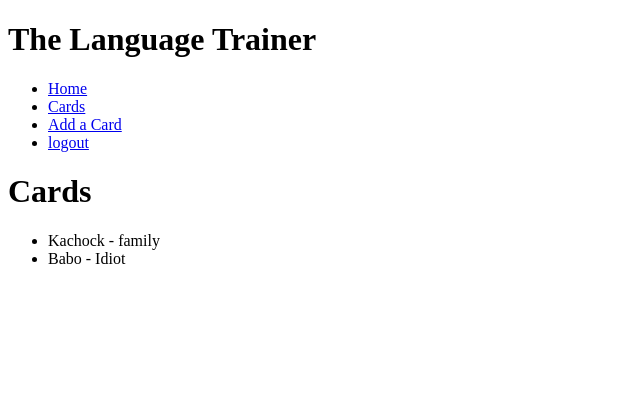
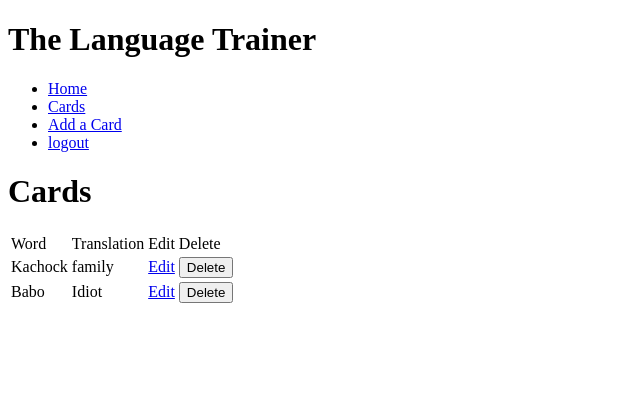
Before and after one commit to Ianu5/django_karteikarten, a Django app: page /cards in a window 1280 px wide. Shown: the top 412 px of the page, without its empty margins (0-640 px from the left). Run offline with Django 5.2, Linux system fonts and the light colour scheme; a user stored in the database is signed in; data comes from the database, SQL or seed files in the repository; both versions use the stored data as it was after the commit.

Commit message:
Added delete_card and editing card functionality

```diff
--- a/language_trainer/vocabulary/templates/vocabulary/card_list.html
+++ b/language_trainer/vocabulary/templates/vocabulary/card_list.html
@@ -4,11 +4,31 @@
 
 {% block content %}
 <h1>Cards</h1>
-    <ul>
-        {% for card in cards %}
-            <li>{{ card.foreign_word }} - {{ card.translation }}</li>
+    <table>
+        <thead>
+            <td>Word</td>
+            <td>Translation</td>
+            <td>Edit</td>
+            <td>Delete</td>
+        </thead>
+        <tbody>
+            {% for card in cards %}
+            <tr>
+                <td>{{ card.foreign_word }}</td>
+                <td>{{ card.translation }}</td>
+                <td>
+                    <a href="{% url 'edit_card' card.id %}">Edit</a>
+                </td>
+                <td>
+                    <form action="{% url 'delete_card' card.id%}" method="post" style="display: inline;">
+                        {% csrf_token %}
+                        <button type="submit" onclick="return confirm('Confirm Deletion')">Delete</button>
+                    </form>
+                </td>
+            </tr>
+        </tbody>
         {% empty %}
-            <li>No cards</li>
+
         {% endfor %}
-    </ul>
+    </table>
 {% endblock %}
--- a/language_trainer/vocabulary/urls.py
+++ b/language_trainer/vocabulary/urls.py
@@ -1,5 +1,5 @@
 from django.urls import path
-from .views import UserLogin, UserRegistration, HomeView, CardListView, logoutuser, CreateCard
+from .views import UserLogin, UserRegistration, HomeView, CardListView, logoutuser, CreateCard, delete_card, CardUpdate
 from django.contrib.auth.views import LogoutView
 
 urlpatterns = [
@@ -9,4 +9,6 @@ urlpatterns = [
     path('cards', CardListView.as_view(), name='card_list'),
     path('logout', logoutuser, name='logout'),
     path('add_card', CreateCard.as_view(), name='add_card'),
+    path('cards/<int:pk>/delete', delete_card, name='delete_card'),
+    path('cards/<int:pk>/edit/', CardUpdate.as_view(), name='edit_card'),
 ]
--- a/language_trainer/vocabulary/views.py
+++ b/language_trainer/vocabulary/views.py
@@ -1,4 +1,4 @@
-from django.shortcuts import render
+from django.shortcuts import render, get_object_or_404, redirect
 from django.views import View
 from django.views.generic import TemplateView, ListView, FormView, DeleteView, UpdateView
 from django.views.generic.edit import CreateView
@@ -7,7 +7,6 @@ from django.contrib.auth import logout
 from django.contrib.auth.mixins import LoginRequiredMixin
 from django.contrib.auth.forms import UserCreationForm
 from django.urls import reverse_lazy
-from django.shortcuts import redirect
 from .models import Card, Tag
 from .forms import CardForm
 
@@ -42,3 +41,15 @@ class CardListView(LoginRequiredMixin, ListView):
 def logoutuser(request):
     logout(request)
     return redirect('/')
+
+def delete_card(request, pk):
+    card = get_object_or_404(Card, pk=pk)
+    if request.method == 'POST':
+        card.delete()
+        return redirect('card_list')
+
+class CardUpdate(UpdateView):
+    model = Card
+    template_name = 'vocabulary/card_edit.html'
+    form_class = CardForm
+    success_url = reverse_lazy('card_list')
```
Also changed, not shown: language_trainer/vocabulary/forms.py (+0 -25 lines), language_trainer/vocabulary/templates/vocabulary/card_edit.html (added, +8 -0 lines), language_trainer/db.sqlite3.
